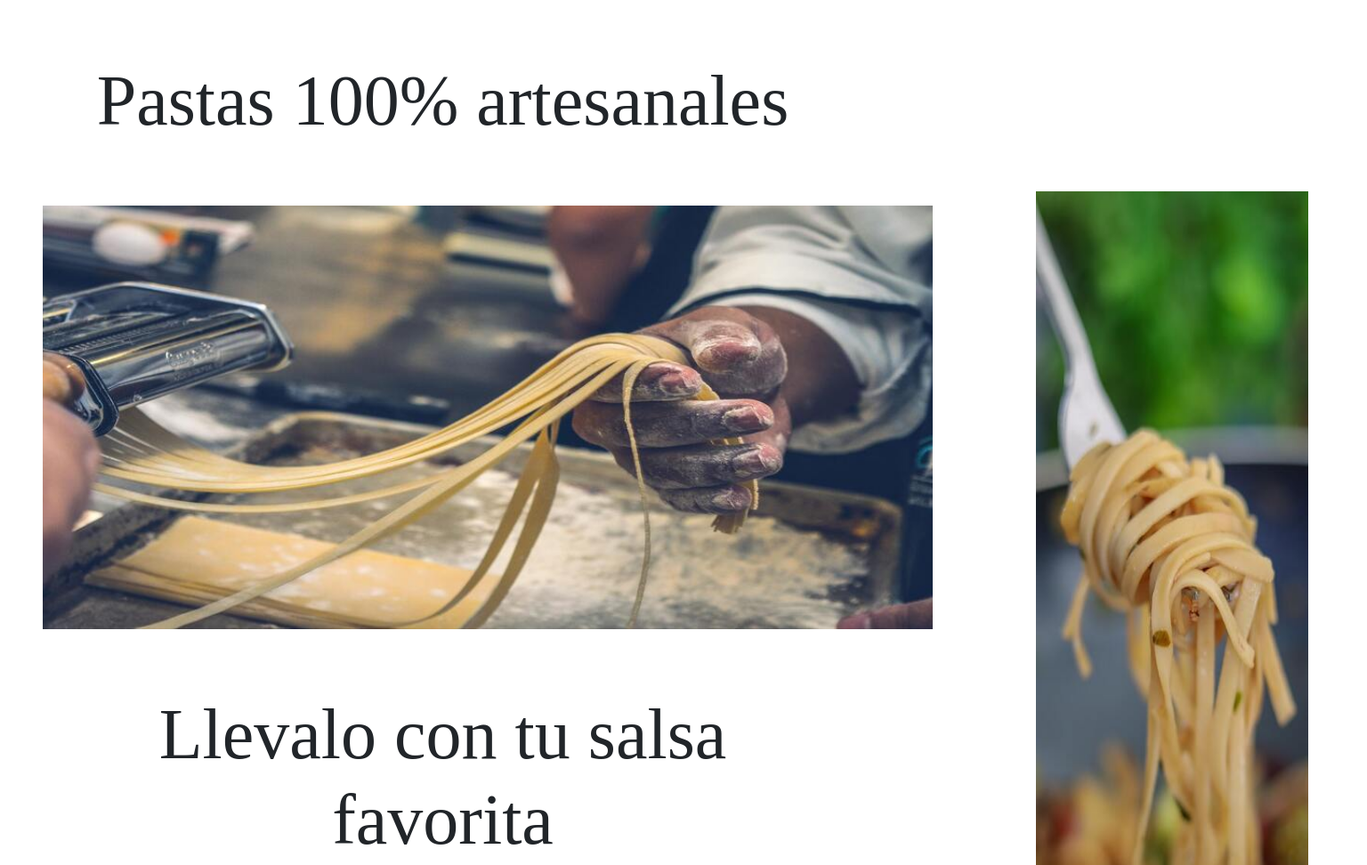
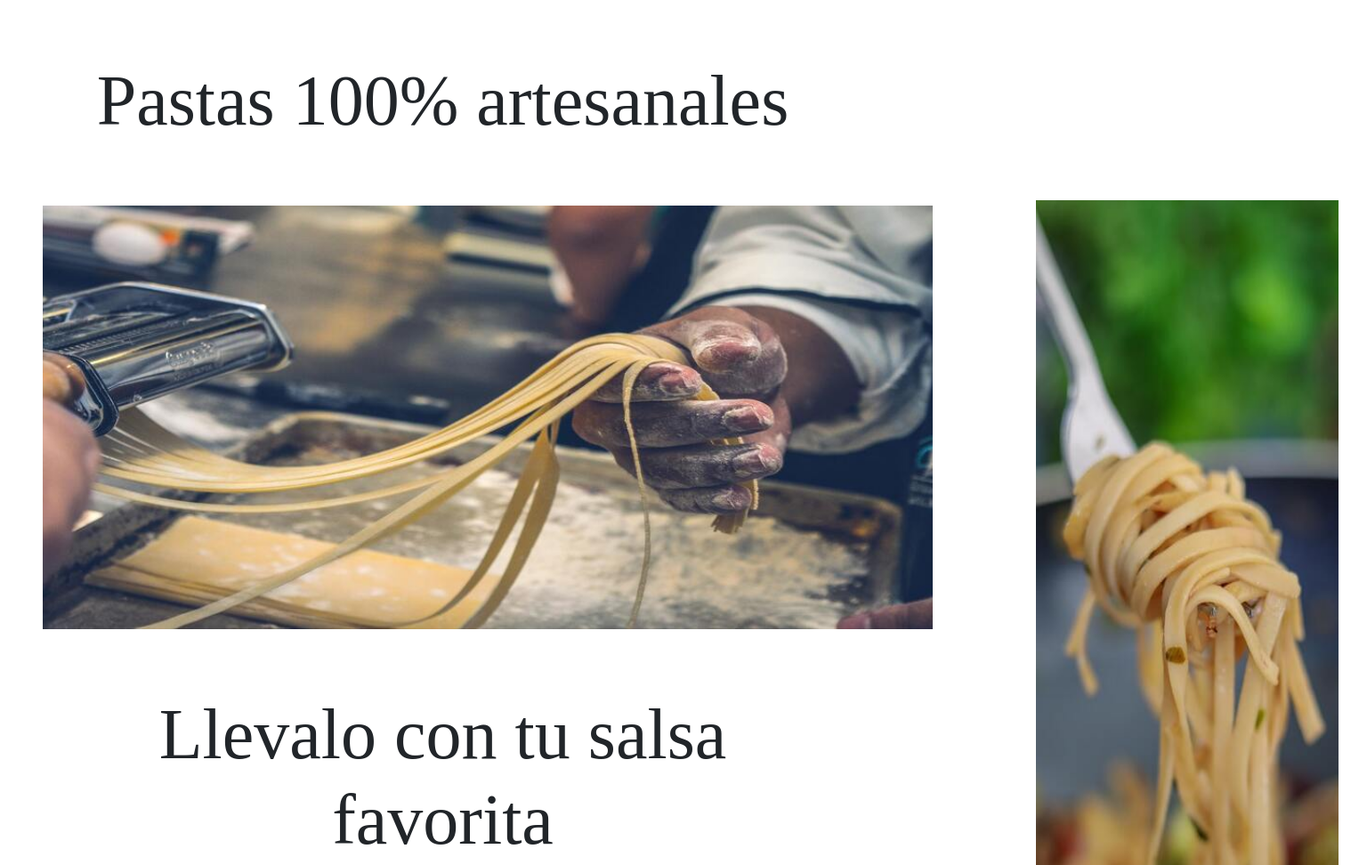
Before and after one commit to rodrigoferetti/box-pastas, a plain HTML site: page index.html in a window 1536 px wide. Shown: the part 725-1697 px from the top of the page at 89% size. Drawn offline with nearby package versions, Linux system fonts and the light colour scheme; a web font is replaced by a local one.

Commit message:
arreglo sides

```diff
--- a/css/style.css
+++ b/css/style.css
@@ -160,8 +160,8 @@ header {
         visibility: visible;
         grid-area: item3;
         width: 90%;
-        height: 115rem;
-        margin-top: 8.5rem;
+        height: 117rem;
+        margin-top: 18rem;
 
     }
 
--- a/index.html
+++ b/index.html
@@ -75,10 +75,7 @@
                     </div>
                 </div>
             </div>
-            <aside class="side-main">
                 <img class="side-main"  src="./assets/img/indexside.jpg" alt="tenedor con spaghettis">
-            </aside>
-        </div>
     </main>
 
 
```
